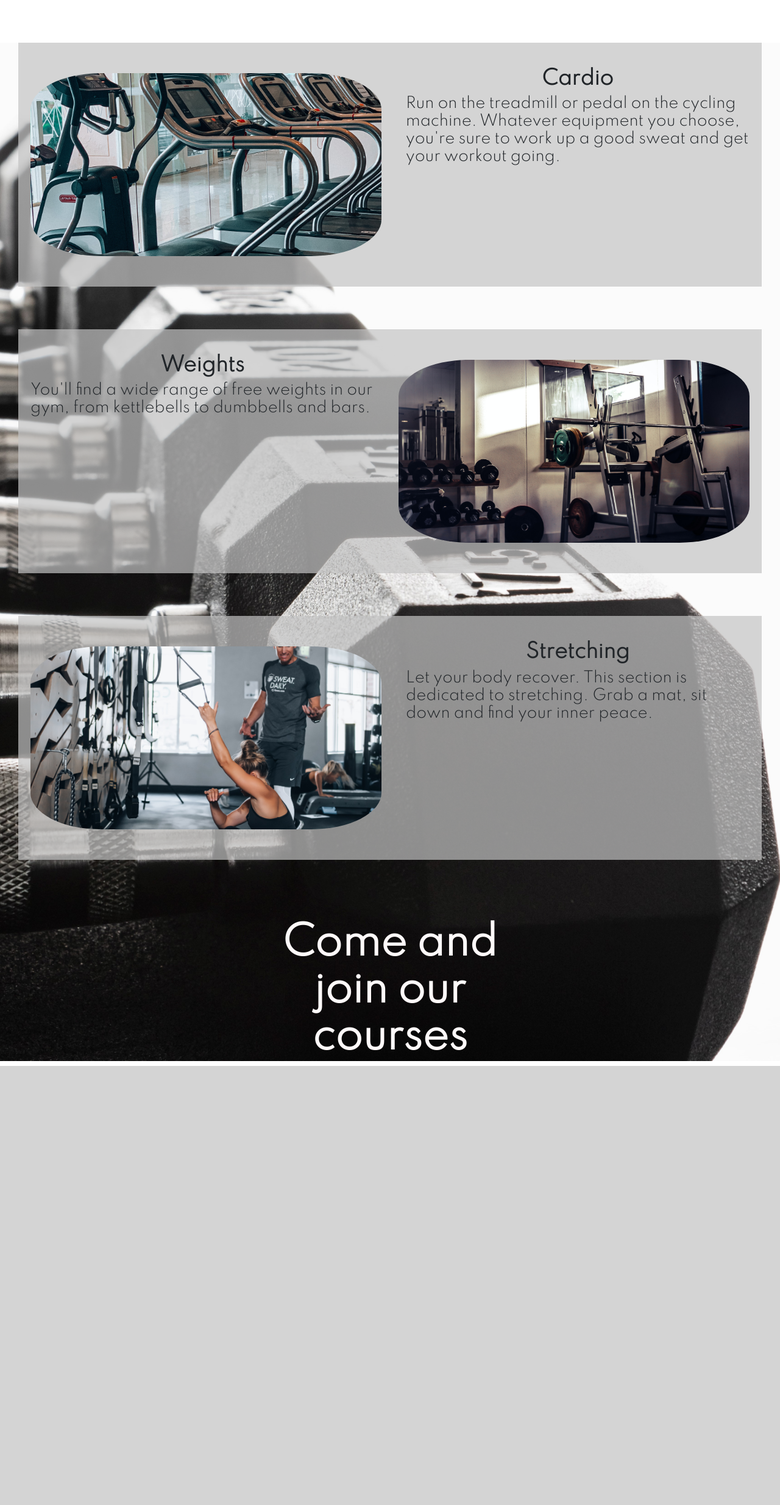
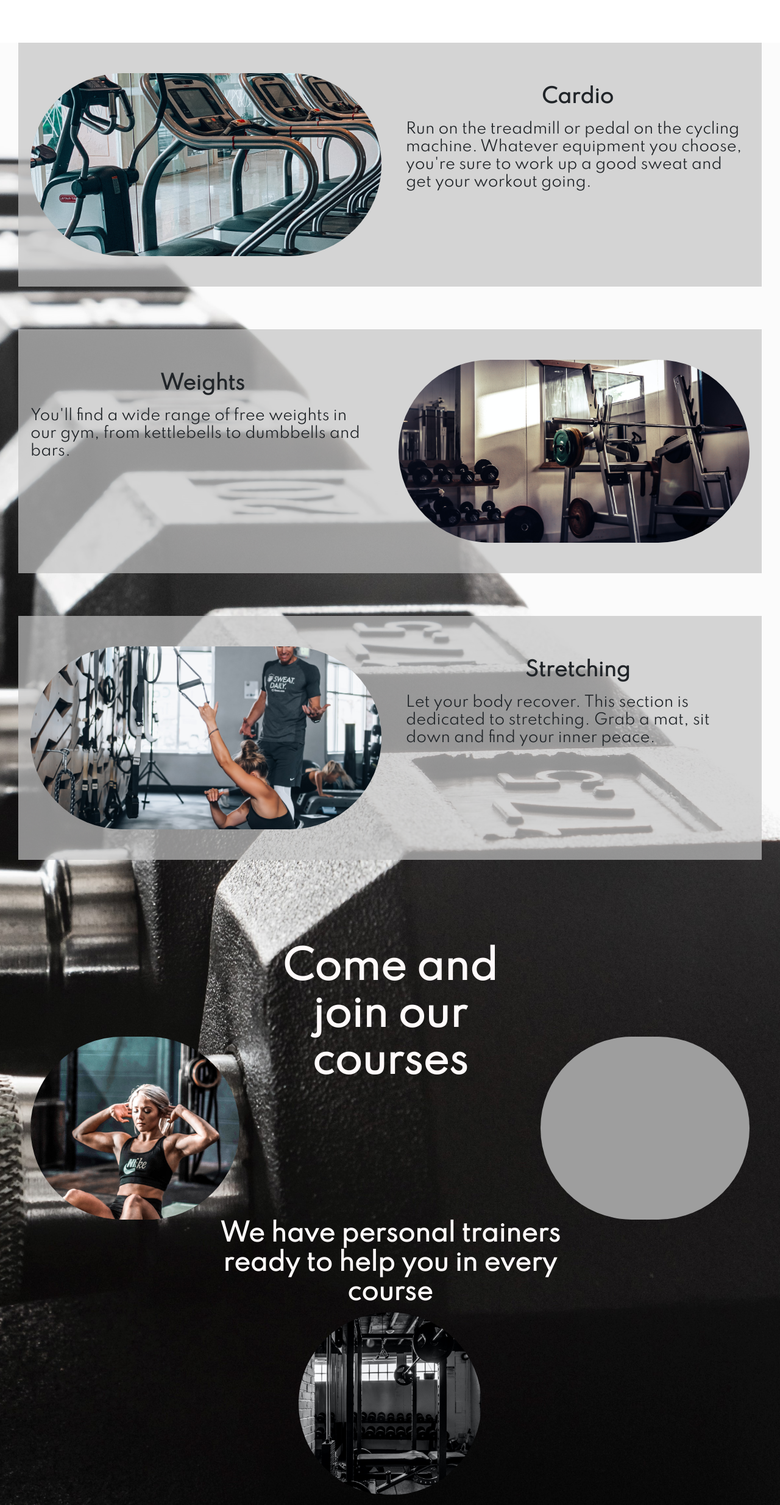
Before and after one commit to Ebassani/Sparta_gym, a PHP site: page /Sparta_Gym.html in a window 1280 px wide. Shown: the whole page at 61% size. Before the commit the page ends 1748 px from the top, so only its background shows below. Run offline with PHP 8.4, Linux system fonts and the light colour scheme; grey boxes are pictures that could not be loaded.

Commit message:
commit 3
Completion of middle part and changes to css

```diff
--- a/CssStyling.css
+++ b/CssStyling.css
@@ -1,8 +1,11 @@
-@import url('https://fonts.googleapis.com/css2?family=Spartan:wght@300&display=swap');
+@import url('https://fonts.googleapis.com/css2?family=Spartan&display=swap');
 
 body
 {
     max-width: 1440px;
+    margin-right: auto;
+    margin-left: auto;
+    min-width: 720px;
 }
 
 .middle_part
@@ -29,7 +32,7 @@ body
     max-width: 770px;
     max-height: 300px;
     margin: 50px 20px 50px 20px;
-    border-radius: 20%;
+    border-radius: 300px;
 }
 
 .Stretching
@@ -46,7 +49,7 @@ body
     max-width: 770px;
     max-height: 300px;
     margin: 50px 20px 50px 20px;
-    border-radius: 20%;
+    border-radius: 300px;
 }
 
 .Weights
@@ -63,31 +66,79 @@ body
     max-width: 770px;
     max-height: 300px;
     margin: 50px 20px 50px 20px;
-    border-radius: 20%;
+    border-radius: 300px;
 }
 
-.Text1
+.text1
 {
     margin-top: 100px;
     text-align: center;
 
     font-size: 64px;
-    display: flex;
     justify-content: center;
+    color: snow;
+}
+
+.text2
+{
+    text-align: center;
     color: snow;
 }
 
 .cardioText
 {
-    margin: 40px 20px 20px 20px;
+    margin: 70px 20px 20px 20px;
 }
 
 .weightText
 {
-    margin: 40px 20px 20px 20px;
+    margin: 70px 20px 20px 20px;
 }
 
 .stretchText
 {
-    margin: 40px 20px 20px 20px;
+    margin: 70px 20px 20px 20px;
 }
+
+.advertisement
+{
+    display: flex;
+    flex-direction: row;
+}
+
+.advertisement2
+{
+    display: flex;
+    justify-content: center;
+    flex-direction: column;
+}
+
+.smallImage1
+{
+    margin-top: 250px;
+    margin-left: 50px;
+    object-fit: cover;
+    width: 200px;
+    height: 300px;
+    border-radius: 200px;
+}
+
+.smallImage2
+{
+    margin-top: 250px;
+    margin-right: 50px;
+    object-fit: cover;
+    width: 200px;
+    height: 300px;
+    border-radius: 200px;
+}
+
+.smallImage3
+{
+    object-fit: cover;
+    width: 300px;
+    height: 300px;
+    border-radius: 200px;
+    margin-left: auto;
+    margin-right: auto;
+}
--- a/Sparta_Gym.html
+++ b/Sparta_Gym.html
@@ -18,7 +18,7 @@
                 </div>
                 <div class="cardioText">
                     <h2 style="text-align: center;"><b>Cardio</b></h2>
-                    <h4>Run on the treadmill or pedal on the cycling machine. Whatever equipment you choose, you're sure to work up a good sweat and get your workout going.</h4>
+                    <h4 style="margin-top: 20px;">Run on the treadmill or pedal on the cycling machine. Whatever equipment you choose, you're sure to work up a good sweat and get your workout going.</h4>
                 </div>
             </div>
 
@@ -26,7 +26,7 @@
                 <div style="flex-grow: 8;">
                     <div class="weightText">
                         <h2 style="text-align: center;"><b>Weights</b></h2>
-                        <h4>You'll find a wide range of free weights in our gym, from kettlebells to dumbbells and bars.</h4>
+                        <h4 style="margin-top: 20px;">You'll find a wide range of free weights in our gym, from kettlebells to dumbbells and bars.</h4>
                     </div>
                 </div>
                 <div>
@@ -40,11 +40,22 @@
                     </div>
                     <div class="stretchText">
                         <h2 style="text-align: center;"><b>Stretching</b></h2>
-                        <h4 style="margin-top: 10px;">Let your body recover. This section is dedicated to stretching. Grab a mat, sit down and find your inner peace.</h4>
+                        <h4 style="margin-top: 20px;">Let your body recover. This section is dedicated to stretching. Grab a mat, sit down and find your inner peace.</h4>
                     </div>
             </div>
 
-            <h1 style="flex-grow: 1;" class="Text1"><b>Come and<br>join our<br>courses</b></h1>
+            <div class="advertisement">
+                <img style="flex-grow: 1;" class="smallImage1" src="smallImage1.jpg" alt="girlDoingExercise">
+                <h1 style="flex-grow: 1;" class="text1"><b>Come and<br>join our<br>courses</b></h1>
+                <img style="flex-grow: 1;" class="smallImage2" src="smallImage2.jpg" alt="Abs">
+            </div>
+            <div class="advertisement2">
+                <h1 class="text2"><b>We have personal trainers<br>ready to help you in every<br>course</b></h1>
+                <img style="flex-grow: 1;" class="smallImage3" src="smallImage3.jpg" alt="Gym">
+                <p></p>
+            </div>
+
+
         </div>
 
 
```
Also changed, not shown: smallImage1.jpg (added), smallImage3.jpg (added), 1 other file.
